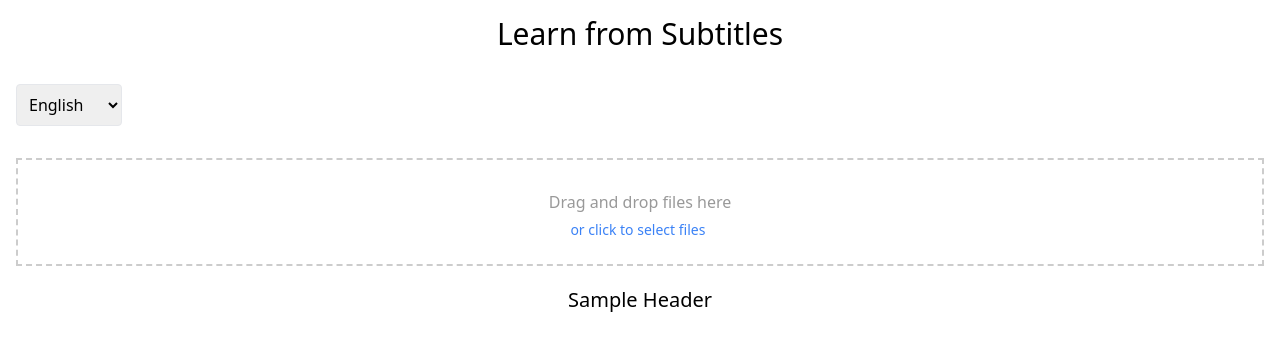
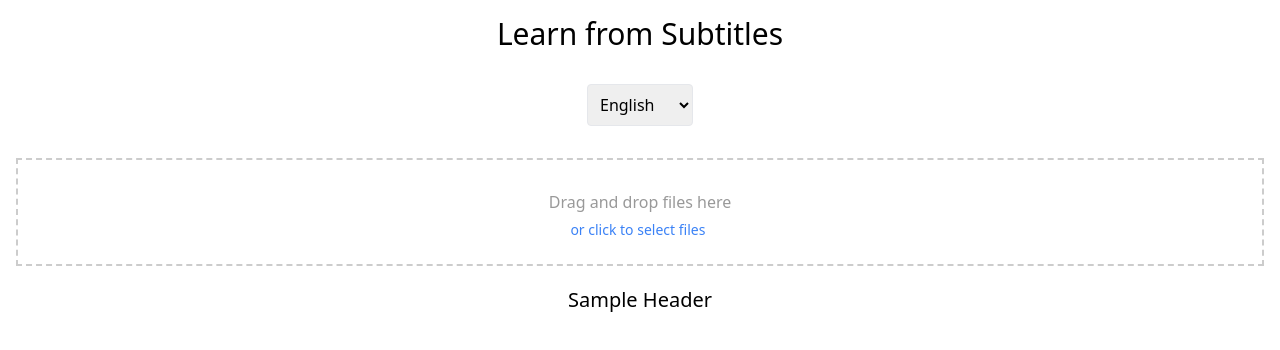
Before and after one commit to hashkrish/learn-from-subtitles, a SvelteKit app in the folder frontend/: page / in a window 1280 px wide. Shown: the top 350 px of the page. Built offline with nearby package versions, Linux system fonts and the light colour scheme.

Commit message:
show filename while uploading

```diff
--- a/frontend/src/lib/DragAndDrop.svelte
+++ b/frontend/src/lib/DragAndDrop.svelte
@@ -27,7 +27,7 @@
         for (let i = 0; i < files.length; i++) {
             const formData = new FormData();
             formData.append("file", files[i]);
-            dispatch("subtitlesUploadFilename", "Uploading...");
+            dispatch("subtitlesUploadFilename", "Uploading..." + files[i].name);
 
             axios
                 .post("http://localhost:8001/api/v1/subtitle/process/file", formData, {
--- a/frontend/src/lib/SubtitleList.svelte
+++ b/frontend/src/lib/SubtitleList.svelte
@@ -14,7 +14,6 @@
             console.log(subtitles);
         }
     });
-
 </script>
 
 <div class="flex place-content-center">
--- a/frontend/src/routes/+page.svelte
+++ b/frontend/src/routes/+page.svelte
@@ -31,7 +31,11 @@
 <div class="m-2 flex place-content-center p-2"><h1 class="text-3xl">Learn from Subtitles</h1></div>
 
 <!-- <p>{debugText}</p> -->
-<Dropdown on:subtitleLanguageChange={onSubtitleLanguageChange} />
+<span class="flex place-content-center">
+    <Dropdown on:subtitleLanguageChange={onSubtitleLanguageChange} />
+    <!-- <div class="flex place-content-center py-5"><h1 class="text-3xl">→</h1></div> -->
+    <!-- <Dropdown on:subtitleLanguageChange={onSubtitleLanguageChange} /> -->
+</span>
 <DragAndDrop
     on:subtitlesUpload={onSubtitlesUpload}
     on:subtitlesUploadFilename={onSubtitlesUploadFileName}
```
